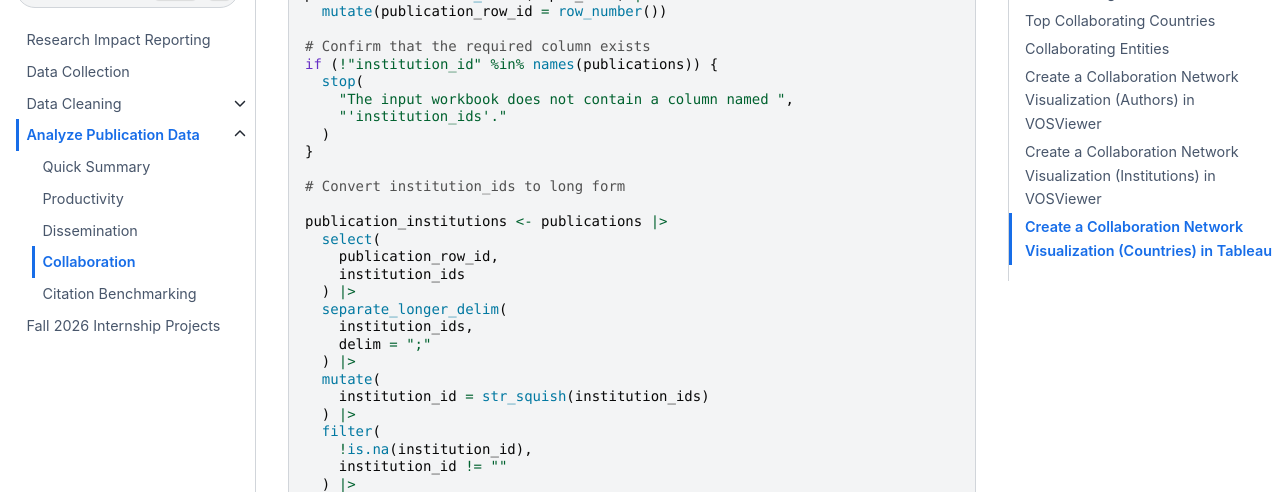
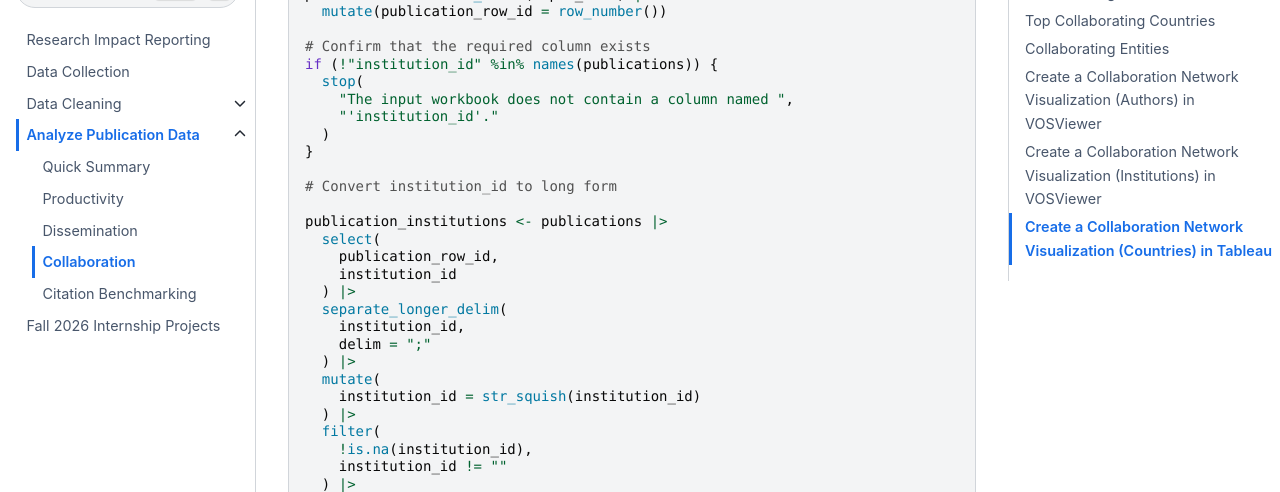
Before and after one commit to vvlooking/research-impact, a Jupyter Book: the page built from website/analyze-data-collaboration.md, in a window 1280 px wide and 900 px high, scrolled down 4368 px. Shown: the part 152-644 px from the top of the window. Built offline with Jupyter Book 1.0.4 settings and Sphinx 7.4.7 and the Sphinx Book theme 1.1.4, drawn with Linux system fonts in a browser that asks for light colours.

Commit message:
Update analyze-data-collaboration.md

```diff
--- a/website/analyze-data-collaboration.md
+++ b/website/analyze-data-collaboration.md
@@ -223,23 +223,23 @@ publications <- read_excel(input_file) |>
 if (!"institution_id" %in% names(publications)) {
   stop(
     "The input workbook does not contain a column named ",
-    "'institution_ids'."
+    "'institution_id'."
   )
 }
 
-# Convert institution_ids to long form
+# Convert institution_id to long form
 
 publication_institutions <- publications |>
   select(
     publication_row_id,
-    institution_ids
+    institution_id
   ) |>
   separate_longer_delim(
-    institution_ids,
+    institution_id,
     delim = ";"
   ) |>
   mutate(
-    institution_id = str_squish(institution_ids)
+    institution_id = str_squish(institution_id)
   ) |>
   filter(
     !is.na(institution_id),
```
